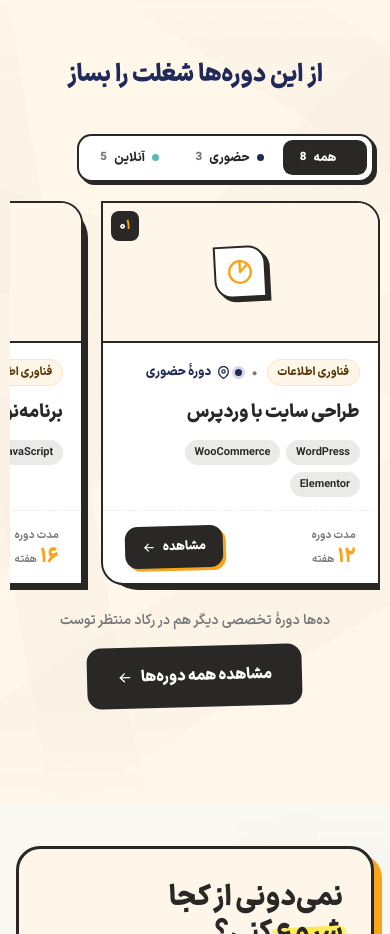
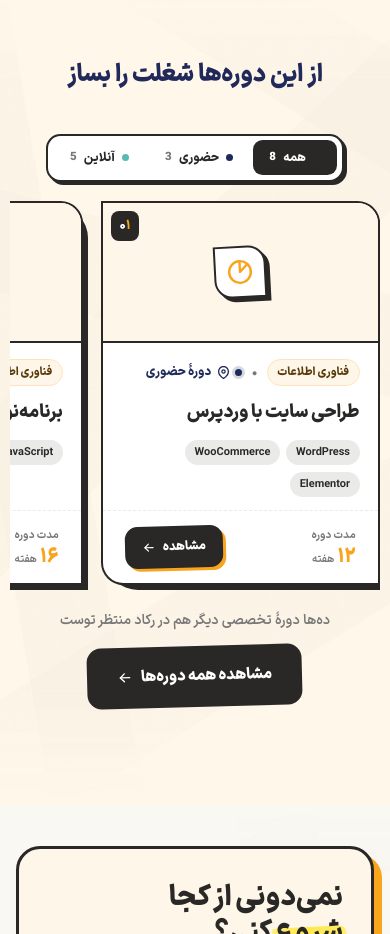
Before and after one commit to MohammadMehdiSadeghi/rokad-college, a React (Vite) app: page / in a window 390 px wide. Shown: the part 6100-7034 px from the top of the page. Built offline with nearby package versions, Linux system fonts and the light colour scheme; the HTML template or start-up script is replaced by a standard one; a web font is replaced by a local one.

Commit message:
courses: center filter segment on mobile

```diff
--- a/src/index.css
+++ b/src/index.css
@@ -2695,6 +2695,7 @@ a:focus-visible, button:focus-visible {
   .v2-carousel::-webkit-scrollbar { display: none; }
   .v2-page { scroll-snap-align: start; }
   .v2-controls .v2-nav-arrows { display: none; }
+  .v2-controls { justify-content: center; }
   .v2-item { grid-template-columns: 1fr; grid-template-rows: 140px auto; }
   .v2-cover { border-left: none; border-bottom: 2px solid var(--ink); }
   .v2-cover .v2-icon { width: 52px; height: 52px; }
```
